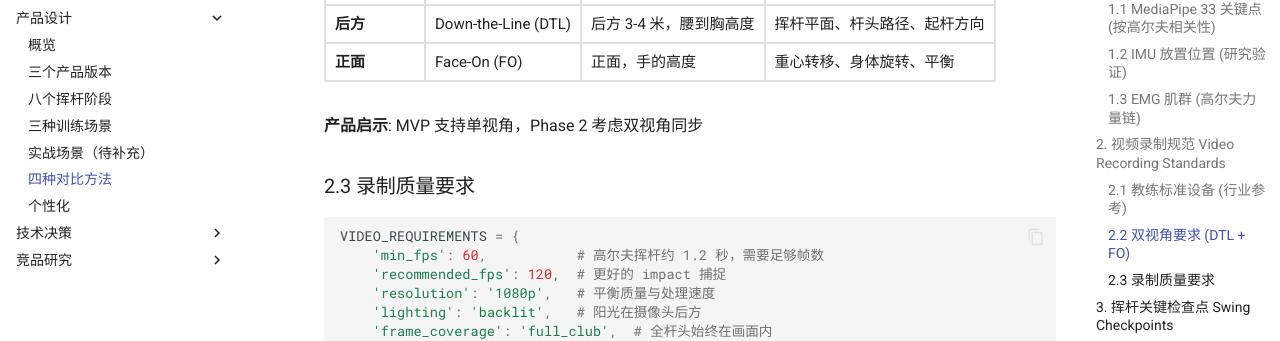
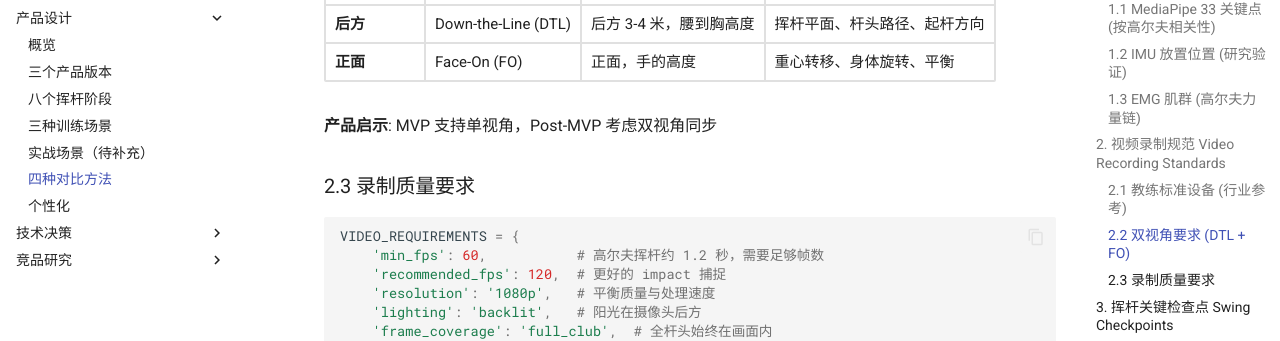
Before and after one commit to movement-chain-ai/movement-chain-docs, an MkDocs documentation site: the page built from docs/zh/design/specs/four-comparison-methods.md, in a window 1280 px wide and 900 px high, scrolled down 2804 px. Shown: the part 144-485 px from the top of the window. Built offline with MkDocs 1.6.1 and Material for MkDocs 9.7.7, drawn with Linux system fonts in a browser that asks for light colours; comment, search, counter and statistics services are not loaded; the version menu is left out.

Commit message:
docs: fix remaining Phase references in four-comparison-methods.md
- 'Phase 2 考虑双视角同步' → 'Post-MVP 考虑双视角同步'
- 'Phase 3 考虑' → '成熟期考虑'

🤖 Generated with [Claude Code](https://claude.com/claude-code)

Co-Authored-By: Claude Opus 4.5 <noreply@anthropic.com>

```diff
--- a/docs/zh/design/specs/four-comparison-methods.md
+++ b/docs/zh/design/specs/four-comparison-methods.md
@@ -123,7 +123,7 @@ def detect_compensation(emg_data):
 | **后方** | Down-the-Line (DTL) | 后方 3-4 米，腰到胸高度 | 挥杆平面、杆头路径、起杆方向 |
 | **正面** | Face-On (FO) | 正面，手的高度 | 重心转移、身体旋转、平衡 |
 
-**产品启示**: MVP 支持单视角，Phase 2 考虑双视角同步
+**产品启示**: MVP 支持单视角，Post-MVP 考虑双视角同步
 
 ### 2.3 录制质量要求
 
@@ -406,7 +406,7 @@ class StatisticalReference:
 **优点**: 能捕捉微妙模式
 **缺点**: 需要大数据集, 可解释性差
 
-**Phase 3 考虑** - 当收集足够数据后
+**成熟期考虑** - 当收集足够数据后
 
 ---
 
```
